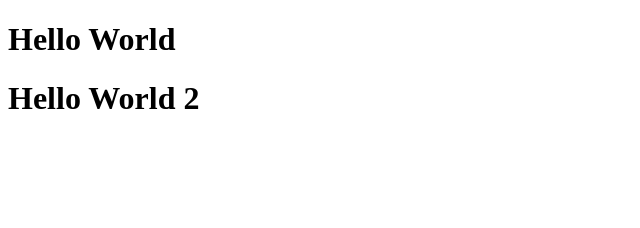
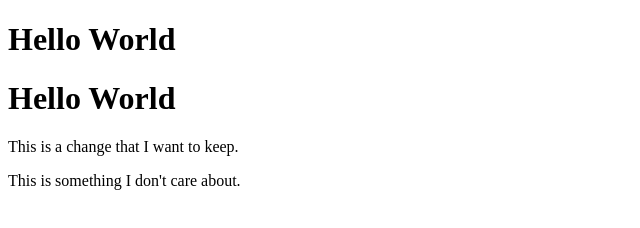
Before and after one commit to Rouncer27/testing-git-repo, a plain HTML site: page index.html in a window 1280 px wide. Shown: the whole page, without its empty margins (0-640 px from the left). Drawn offline with Linux system fonts and the light colour scheme.

Commit message:
This is a change

```diff
--- a/index.html
+++ b/index.html
@@ -7,6 +7,8 @@
   </head>
   <body>
     <h1>Hello World</h1>
-    <h1>Hello World 2</h1>
+    <h1>Hello World</h1>
+    <p>This is a change that I want to keep.</p>
+    <p>This is something I don't care about.</p>
   </body>
 </html>
```
